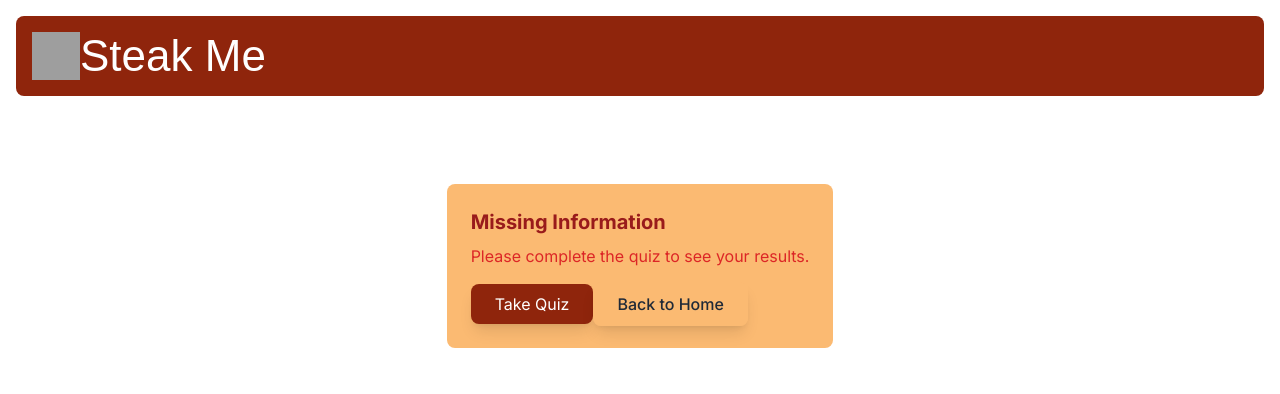
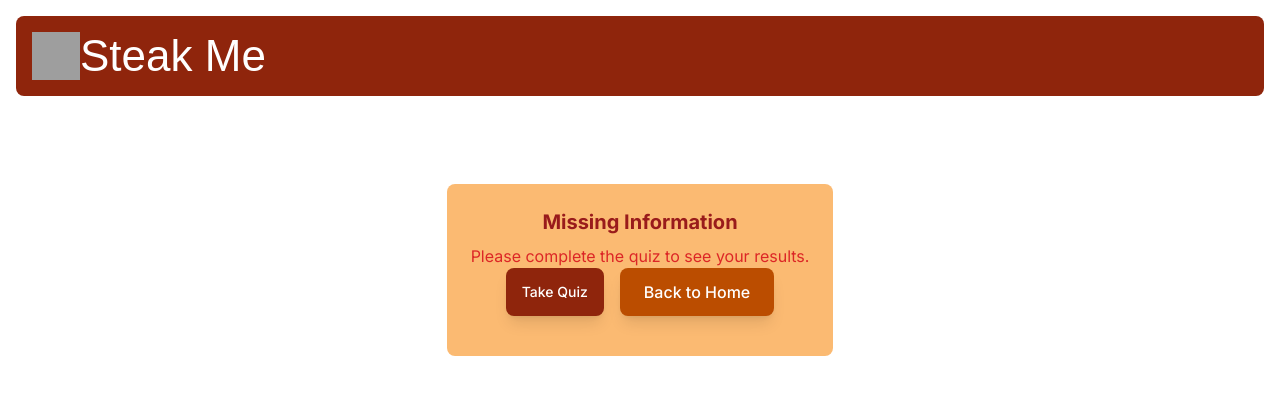
Before and after one commit to I-0110/steak-me, a Next.js app: page /results in a window 1280 px wide. Shown: the top 394 px of the page. Built offline with nearby package versions, Linux system fonts and the light colour scheme; grey boxes are pictures that could not be loaded; a web font is replaced by a local one.

Commit message:
Fixed handle error for results

```diff
--- a/app/ui/quiz-result.tsx
+++ b/app/ui/quiz-result.tsx
@@ -16,21 +16,23 @@ export default function QuizResults() {
   if (!priority1 || !priority2 || !priority3 || !doneness) {
     return (
       <div className="max-w-4xl mx-auto px-4 py-8">
-        <div className="bg-steak-50 rounded-lg p-6">
+        <div className="bg-steak-50 rounded-lg p-6 flex flex-col items-center">
           <h2 className="text-xl font-bold text-red-800 mb-2">Missing Information</h2>
           <p className="text-red-600">Please complete the quiz to see your results.</p>
+          <div className='flex gap-4'>
             <Link
               href="/quiz"
-            className="mt-4 inline-block bg-steak-300 dark:bg-steak-200  text-white px-6 py-2 rounded-lg hover:bg-steak-100 transition-colors shadow-lg"
+              className="mb-4 flex items-center justify-center rounded-lg bg-steak-300 px-4 py-3 text-sm font-medium text-white transition-colors hover:bg-steak-100 shadow-lg"
             >
               Take Quiz
             </Link>
             <Link
               href="/"
-            className="flex-1 text-center bg-steak-50 text-gray-800 px-6 py-3 rounded-lg hover:bg-steak-50 transition-colors font-medium shadow-lg"
+              className="mb-4 flex items-center justify-center bg-steak-200 text-white px-6 py-3 rounded-lg hover:bg-steak-300 transition-colors font-medium shadow-lg"
             >
               Back to Home
             </Link>
+          </div>
         </div>
       </div>
     );
@@ -43,7 +45,7 @@ export default function QuizResults() {
     <div className="max-w-4xl mx-auto px-4 py-8">
         <h1 className={`text-5xl text-black dark:text-white  mb-2`}>Your Steak Recommendations</h1>
         <p className="text-black dark:text-stone-50 text-2xl">
-        Based on your priorities: {priorities.join(' → ')} | Doneness: {doneness}
+        Based on your priorities: {priorities.join(',')} | Doneness: {doneness}
         </p>
 
         {/* Options Side by Side */}
```
Lines whose indentation alone changed are shown as unchanged.
